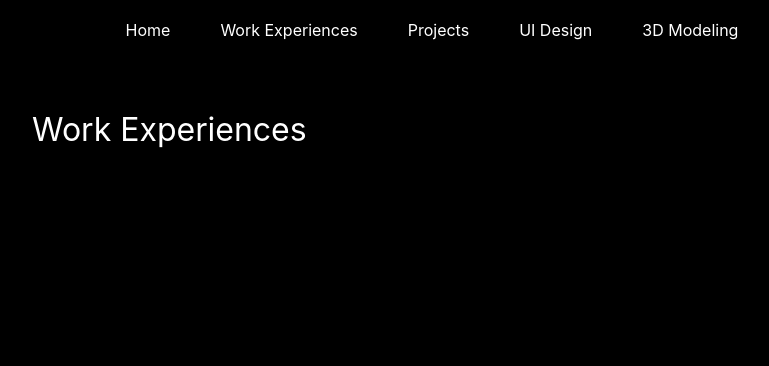
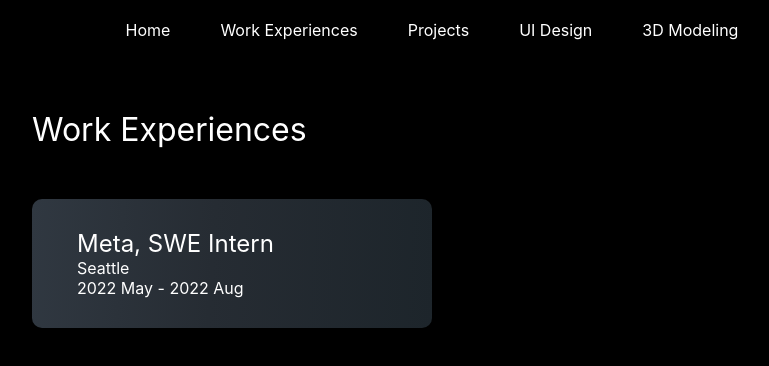
Before and after one commit to karenlinky/personal-website, a React (Create React App) app: page /work_experiences in a window 1280 px wide. Shown: the top 366 px of the page, without its empty margins (208-977 px from the left). Built offline with nearby package versions, Linux system fonts and the light colour scheme.

Commit message:
Set-up card for work experiences

```diff
--- a/src/components/about/About.js
+++ b/src/components/about/About.js
@@ -1,4 +1,4 @@
-import React, {useEffect, useState} from 'react';
+import React/*, {useEffect, useState}*/ from 'react';
 import DescriptionLine from './DescriptionLine';
 import PrimaryButton from '../buttons/PrimaryButtonLink';
 import Separator from '../sectionSeparator/Separator';
@@ -7,7 +7,7 @@ import '../../App.css'
 import '../content/content.css';
 import './about.css';
 
-import Spline from '@splinetool/react-spline';
+// import Spline from '@splinetool/react-spline';
 
 const About = () => {
   const descriptionStart = <>
@@ -47,11 +47,11 @@ const About = () => {
     <span className={'descriptionGrey'}>{');'}</span>
   </>
 
-  const [showAnimation, setShowAnimation] = useState(false);
+  // const [showAnimation, setShowAnimation] = useState(false);
 
-  useEffect(() => {
-    setTimeout(() => setShowAnimation(true), 4500);
-  }, []);
+  // useEffect(() => {
+  //   setTimeout(() => setShowAnimation(true), 4500);
+  // }, []);
 
   return (
     <>
--- /dev/null
+++ b/src/components/card/Card.js
@@ -0,0 +1,10 @@
+import React from 'react';
+import './card.css';
+
+const Card = ({ children, className }) => {
+  return (
+    <div className={'card' + (className ? ' ' + className : '')}>{children}</div>
+  )
+}
+
+export default Card
--- /dev/null
+++ b/src/components/card/CardContent.js
@@ -0,0 +1,10 @@
+import React from 'react';
+import './card.css';
+
+const CardContent = ({ children, className }) => {
+  return (
+    <div className={'cardContent' + (className ? ' ' + className : '')}>{children}</div>
+  )
+}
+
+export default CardContent
--- /dev/null
+++ b/src/components/card/CardHeader.js
@@ -0,0 +1,10 @@
+import React from 'react';
+import './card.css';
+
+const CardHeader = ({ children, className }) => {
+  return (
+    <div className={'cardHeader' + (className ? ' ' + className : '')}>{children}</div>
+  )
+}
+
+export default CardHeader
--- /dev/null
+++ b/src/components/card/card.css
@@ -0,0 +1,21 @@
+@import url("../../constants.css");
+.card {
+    padding: 20px;
+    max-width: 100%;
+    border-radius: 10px;
+
+    background: rgb(48,56,65);
+    background: linear-gradient(93deg, rgba(48,56,65,1) 0%, rgba(38,44,51,1) 45%, rgba(29,37,43,1) 100%);
+}
+
+.cardHeader {
+    font-size: 1.5em;
+}
+
+.workExperiencesCard {
+    width: 400px;
+}
+
+.workExperiencesContent {
+    margin: 10px 25px;
+}
--- a/src/components/workExperiences/WorkExperiences.js
+++ b/src/components/workExperiences/WorkExperiences.js
@@ -1,11 +1,21 @@
 import React from 'react';
 import ResponsivePage from '../responsivePage/ResponsivePage';
 import PageHeader from '../typography/PageHeader';
+import Card from '../card/Card';
+import CardHeader from '../card/CardHeader';
+import CardContent from '../card/CardContent';
 
 const WorkExperiences = () => {
   return (
     <ResponsivePage>
-        <PageHeader label={'Work Experiences'} />
+        <PageHeader label={'Work Experiences'}/>
+        <Card className={'workExperiencesCard'}>
+          <CardContent  className={'workExperiencesContent'}>
+            <CardHeader>Meta, SWE Intern</CardHeader>
+            <div>Seattle</div>
+            <div>2022 May - 2022 Aug</div>
+          </CardContent>
+        </Card>
     </ResponsivePage>
   )
 }
```
